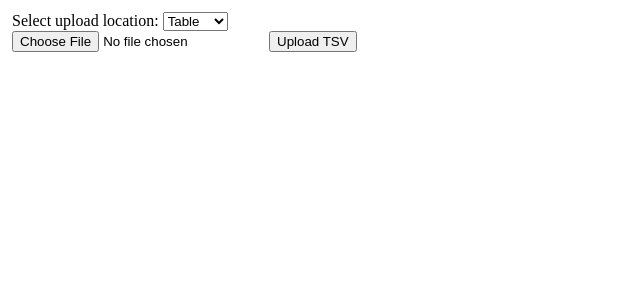
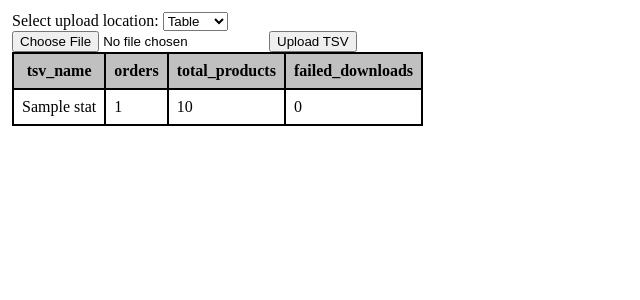
Before and after one commit to kzrob/sc-pod, a Flask app: page / in a window 1280 px wide. Shown: the part 69-369 px from the top of the page, without its empty margins (0-640 px from the left). Run offline with Flask 3, Linux system fonts and the light colour scheme; tables that the repository leaves empty hold one stand-in row (values such as "Sample post").

Commit message:
created a statistic table

```diff
--- a/app.py
+++ b/app.py
@@ -1,9 +1,14 @@
 #!/usr/bin/env python3
 
 import backend, config
-from flask import Flask, render_template, url_for, redirect, request
+from flask import Flask, render_template, url_for, redirect, request, jsonify
+from flask_sqlalchemy import SQLAlchemy
+from sqlalchemy.orm import DeclarativeBase, Mapped, mapped_column
 from waitress import serve
 import os
+
+class Base(DeclarativeBase):
+    pass
 
 def mkdirs():
     os.makedirs(config.DOWNLOADS_DIR, exist_ok=True)
@@ -26,13 +31,35 @@ tsv_list = [f for f in os.listdir(config.TSV_DIR) if f.endswith('.tsv')]
 
 app = Flask(__name__, template_folder=config.TEMPLATES_DIR, static_folder=config.STATIC_DIR)
 app.secret_key = "TODO: make this secret"
+app.json.sort_keys = False
+app.config['SQLALCHEMY_DATABASE_URI'] = config.SQLALCHEMY_DATABASE_URI
 
+db = SQLAlchemy(model_class=Base)
+db.init_app(app)
+
+class Stats(db.Model):
+    __tablename__ = "stats"
+    tsv_name: Mapped[str] = mapped_column(primary_key=True)
+    orders: Mapped[int] = mapped_column()
+    total_products: Mapped[int] = mapped_column()
+    failed_downloads: Mapped[int] = mapped_column()
+
+with app.app_context():
+    db.create_all()
 
 @app.route('/', methods=['GET', 'POST'])
 def index():
     update_tsv_path()
 
-    return render_template('index.html', tsv_list=tsv_list)
+    stats = db.session.execute(db.select(Stats)).scalars().all()
+    stats_json = jsonify([{
+        "tsv_name": stat.tsv_name,
+        "orders": stat.orders,
+        "total_products": stat.total_products,
+        "failed_downloads": stat.failed_downloads
+    } for stat in stats])
+
+    return render_template('index.html', tsv_list=tsv_list, json=stats_json.get_json())
 
 
 @app.route('/table', methods=['GET', 'POST'])
@@ -45,6 +72,17 @@ def table():
         values[key] = request.form.get(key)
 
     df, count = backend.process_table(tsv_path, values)
+
+    if tsv_path and not db.session.get(Stats, os.path.basename(tsv_path)):
+        new_stat = Stats(
+            tsv_name=os.path.basename(tsv_path),
+            orders=count.get("orders", 0),
+            total_products=count.get("total-products", 0),
+            failed_downloads=count.get("failed-downloads", 0)
+        )
+        db.session.add(new_stat)
+        db.session.commit()
+
     return render_template('table.html', tsv_list=tsv_list, df=df, count=count)
 
 
--- a/config.py
+++ b/config.py
@@ -12,6 +12,8 @@ IMAGES_DIR = os.path.join(STATIC_DIR, "images")
 TSV_DIR = os.path.join(STATIC_DIR, "tsv")
 
 LOG_FILE = os.path.join(ROOT_DIR, "log.txt")
+
+SQLALCHEMY_DATABASE_URI = "sqlite:///" + os.path.join(ROOT_DIR, "data.db")
 
 MONTHS = {
     "jan": "01", "january": "01",
--- a/templates/index.html
+++ b/templates/index.html
@@ -1,4 +1,8 @@
 {% extends "header.html" %}
+
+{% block head %}
+    <link rel="stylesheet" href="{{ url_for('static', filename='css/table.css') }}">
+{% endblock %}
 
 {% block content %}
     <!-- Upload form -->
@@ -13,4 +17,26 @@
         <input type="file" name="file" accept=".txt,.tsv,text/plain"/>
         <input type="submit" value="Upload TSV">
     </form>
+
+    <!-- Display stats -->
+    <table id="statsTable">
+        <thead>
+            <tr>
+                {% for dict in json %}
+                    {% for key in dict %}
+                        <th>{{ key }}</th>
+                    {% endfor %}
+                {% endfor %}
+            </tr>
+        </thead>
+        <tbody>
+            {% for dict in json %}
+            <tr>
+                {% for value in dict.values() %}
+                    <td>{{ value }}</td>
+                {% endfor %}
+            </tr>
+            {% endfor %}
+        </tbody>
+    </table>
 {% endblock %}
--- a/templates/table.html
+++ b/templates/table.html
@@ -24,7 +24,7 @@
             <div>
                 {% if count is not none %}
                     {% for key, value in count.items() %}
-                        <div>{{ value | safe }}</div>
+                        <div>{{ key }}: {{ value | safe }}</div>
                     {% endfor %}
                 {% endif %}
             </div>
```
Also changed, not shown: backend.py (+21 -21 lines), 1 other file.
